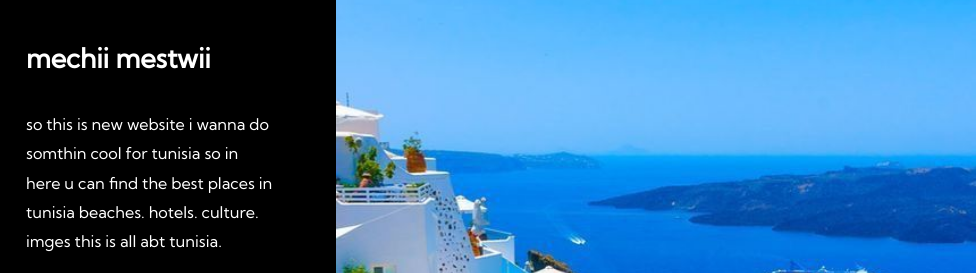
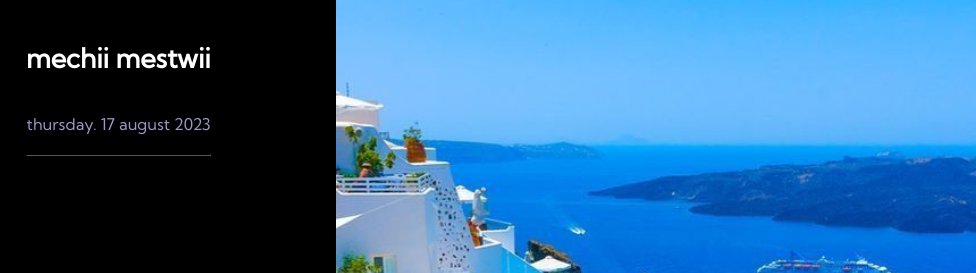
Before and after one commit to Tillixdeath/tillixdeath-website, a plain HTML site: page index.html in a window 1280 px wide. Shown: the part 143-416 px from the top of the page, 304-1280 px from the left. Drawn offline with Linux system fonts and the light colour scheme.

Commit message:
Update index.html

```diff
--- a/index.html
+++ b/index.html
@@ -72,9 +72,7 @@ https://www.tooplate.com/view/2124-vertex
                     <div class="tm-media-body">
                         <h2><a href=" class="tm-text-primary">mechii mestwii</a></h2>
                         <p class="tm-mb-20 tm-text-small">
-                        so this is new website i wanna do somthin cool for tunisia
-                        so in here u can find the best places in tunisia
-                             beaches. hotels. culture. imges this is all abt tunisia.
+
                         </p>
                         <span class="tm-text-secondary tm-media-span tm-text-small">
                            thursday. 17 august 2023
```
